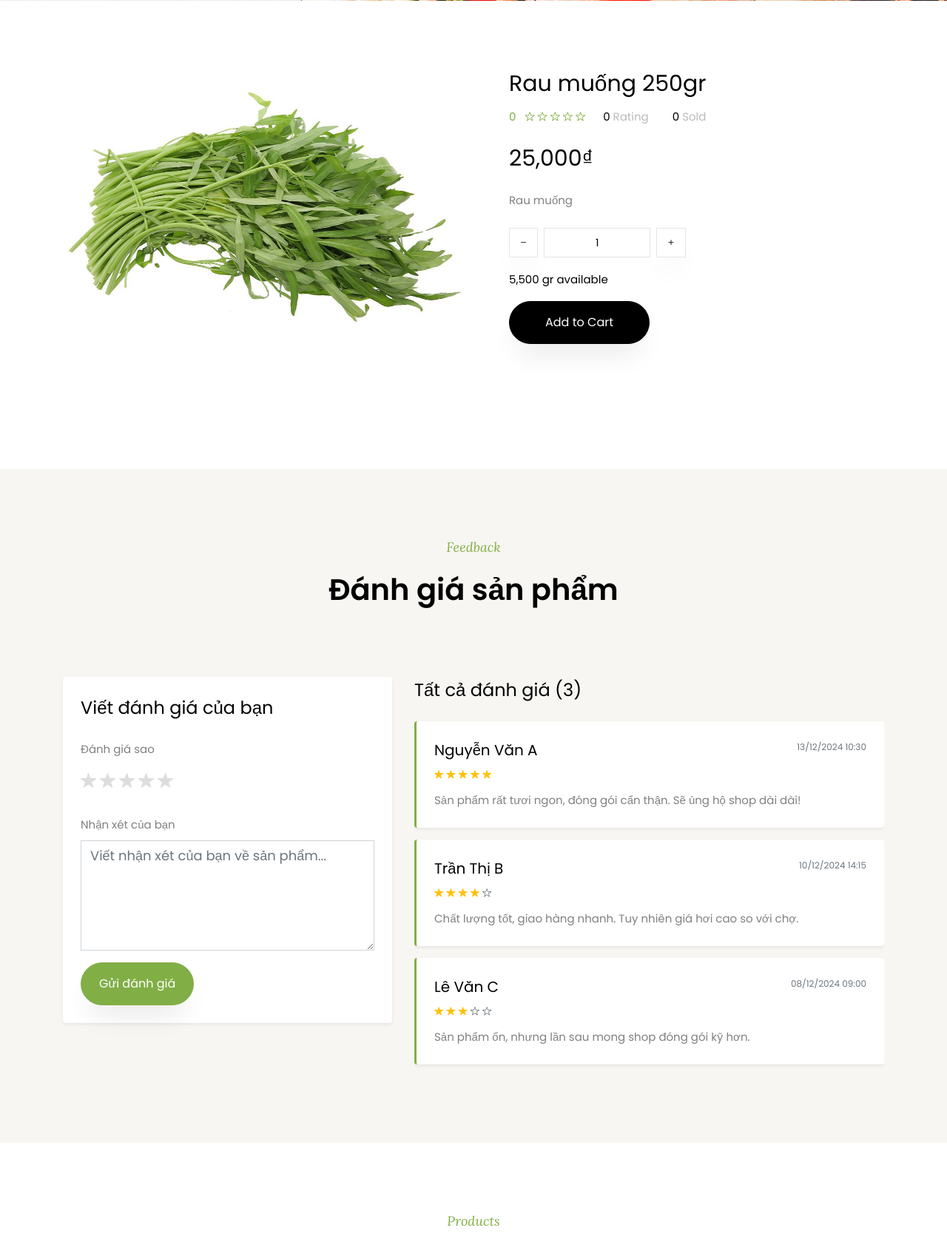
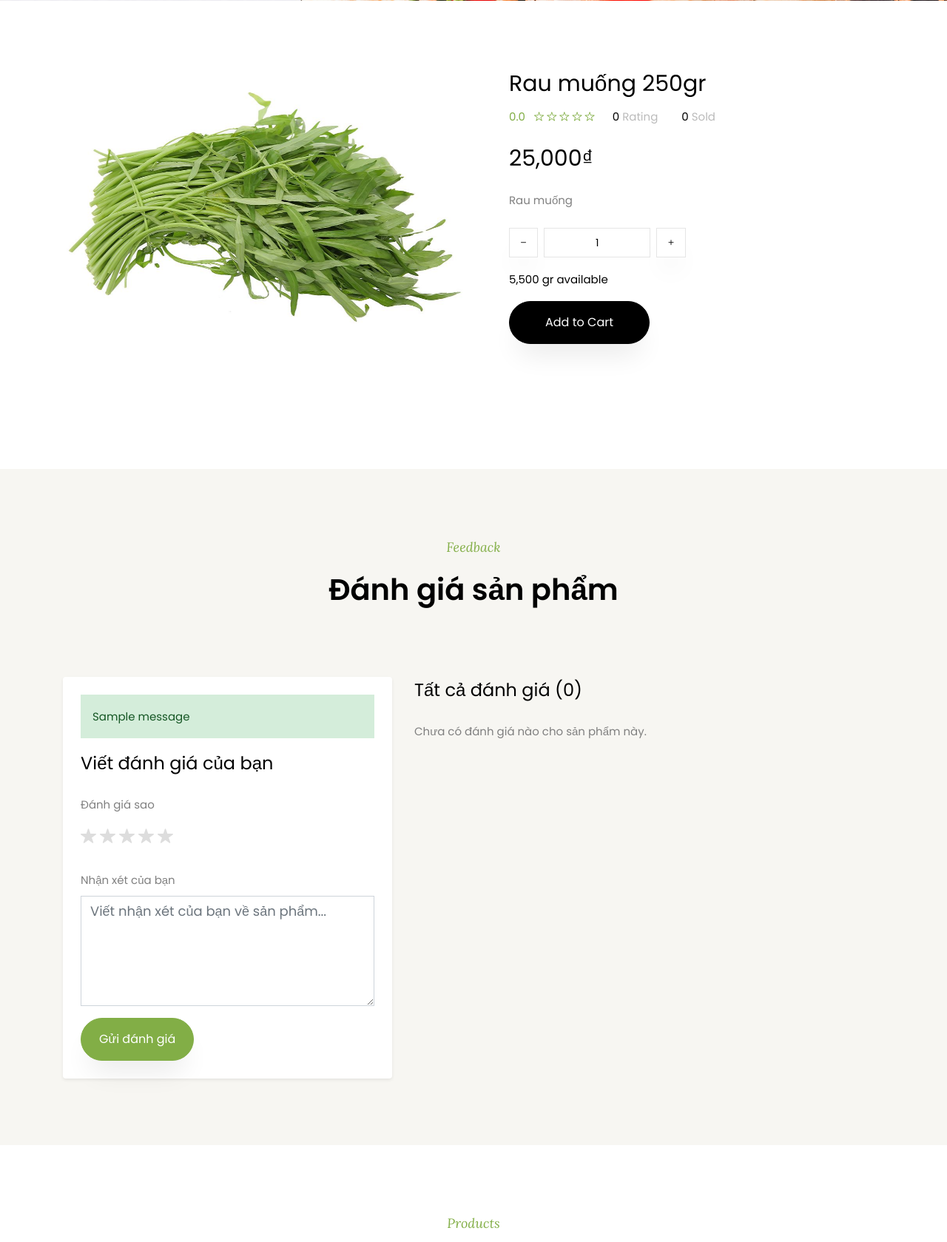
Before and after one commit to 23130227/WebBanThucPhamTuoiSong, a Django app: a page that uses pages/templates/pages/base.html in a window 1280 px wide. Shown: the part 461-2140 px from the top of the page at 74% size. Run offline with Django 5.2, Linux system fonts and the light colour scheme; data comes from the database, SQL or seed files in the repository; both versions use the stored data as it was after the commit; tables that the repository leaves empty hold one stand-in row (values such as "Sample post"); one stand-in notice (Sample message) is shown; some libraries are stand-ins or nearby versions; some web fonts are replaced.

Commit message:
đánh giá sản phẩm

```diff
--- a/WebBanThucPhamTuoiSong/settings.py
+++ b/WebBanThucPhamTuoiSong/settings.py
@@ -109,7 +109,7 @@
 
 LANGUAGE_CODE = 'en-us'
 
-TIME_ZONE = 'UTC'
+TIME_ZONE = 'Asia/Ho_Chi_Minh'
 
 USE_I18N = True
 
--- a/pages/templates/pages/base.html
+++ b/pages/templates/pages/base.html
@@ -81,7 +81,7 @@
                     <li class="nav-item"><a href="{% url 'about' %}" class="nav-link">Về chúng tôi</a></li>
                     <li class="nav-item"><a href="{% url 'blog' %}" class="nav-link">Blog</a></li>
                     <li class="nav-item"><a href="{% url 'contact' %}" class="nav-link">Liên hệ</a></li>
-                    {% if user.is_authenticated and not user.is_staff %}
+                    {% if user.is_authenticated and not user.is_staff and not user.is_superuser %}
                         <li class="nav-item dropdown">
                             <a class="nav-link dropdown-toggle" href="#" id="dropdown04"
                                data-toggle="dropdown"
--- a/products/templates/products/product-single.html
+++ b/products/templates/products/product-single.html
@@ -27,15 +27,15 @@
                     <h3>{{ product.name }}</h3>
                     <div class="rating d-flex">
                         <p class="text-left mr-4">
-                            <a href="#" class="mr-2">{{ avg_rating }}</a>
-                            {% if avg_rating > 0 %}
-                                {% for fs in full_star %}
+                            <a href="#" class="mr-2">{{ product.avg_rating | floatformat:1 }}</a>
+                            {% if product.avg_rating > 0 %}
+                                {% for fs in product.full_star %}
                                     <a href="#"><span class="ion-ios-star"></span></a>
                                 {% endfor %}
-                                {% if half_star > 0 %}
+                                {% if product.half_star > 0 %}
                                     <a href="#"><span class="ion-ios-star-half"></span></a>
                                 {% endif %}
-                                {% for es in empty_star %}
+                                {% for es in product.empty_star %}
                                     <a href="#"><span class="ion-ios-star-outline"></span></a>
                                 {% endfor %}
                             {% else %}
@@ -99,6 +99,11 @@
                 <!-- Review Form -->
                 <div class="col-md-5 ftco-animate">
                     <div class="p-4 bg-white rounded shadow-sm">
+                        {% if messages %}
+                            {% for message in messages %}
+                                <div class="alert-success p-3 mb-3">{{ message }}</div>
+                            {% endfor %}
+                        {% endif %}
                         <h4 class="mb-4">Viết đánh giá của bạn</h4>
                         <form method="post" action="{% url 'submit-review' product.id %}">
                             {% csrf_token %}
@@ -130,62 +135,33 @@
                 <!-- Reviews List -->
                 <div class="col-md-7 ftco-animate">
                     <div class="reviews-list">
-                        <h4 class="mb-4">Tất cả đánh giá (3)</h4>
+                        <h4 class="mb-4">Tất cả đánh giá ({{ reviews.count }})</h4>
 
                         <!-- Review Item 1 -->
+                        {% if reviews.exists %}
+                            {% for r in reviews %}
                                 <div class="review-item bg-white p-4 mb-3 rounded shadow-sm">
                                     <div class="d-flex justify-content-between align-items-start mb-2">
                                         <div>
-                                    <h5 class="mb-1">Nguyễn Văn A</h5>
+                                            <h5 class="mb-1">{{ r.user.first_name }}</h5>
                                             <div class="rating-stars">
+                                                {% for s in r.stars %}
                                                     <span class="text-warning"><i class="ion-ios-star"></i></span>
-                                        <span class="text-warning"><i class="ion-ios-star"></i></span>
-                                        <span class="text-warning"><i class="ion-ios-star"></i></span>
-                                        <span class="text-warning"><i class="ion-ios-star"></i></span>
-                                        <span class="text-warning"><i class="ion-ios-star"></i></span>
+                                                {% endfor %}
+                                                {% for es in r.empty_stars %}
+                                                    <span class="text-warning"><i
+                                                            class="ion-ios-star-outline"></i></span>
+                                                {% endfor %}
                                             </div>
                                         </div>
-                                <small class="text-muted">13/12/2024 10:30</small>
+                                        <small class="text-muted">{{ r.created_at }}</small>
                                     </div>
-                            <p class="mb-0">Sản phẩm rất tươi ngon, đóng gói cẩn thận. Sẽ ủng hộ shop dài dài!</p>
+                                    <p class="mb-0">{{ r.comment }}</p>
                                 </div>
-
-                        <!-- Review Item 2 -->
-                        <div class="review-item bg-white p-4 mb-3 rounded shadow-sm">
-                            <div class="d-flex justify-content-between align-items-start mb-2">
-                                <div>
-                                    <h5 class="mb-1">Trần Thị B</h5>
-                                    <div class="rating-stars">
-                                        <span class="text-warning"><i class="ion-ios-star"></i></span>
-                                        <span class="text-warning"><i class="ion-ios-star"></i></span>
-                                        <span class="text-warning"><i class="ion-ios-star"></i></span>
-                                        <span class="text-warning"><i class="ion-ios-star"></i></span>
-                                        <span class="text-muted"><i class="ion-ios-star-outline"></i></span>
-                                    </div>
-                                </div>
-                                <small class="text-muted">10/12/2024 14:15</small>
-                            </div>
-                            <p class="mb-0">Chất lượng tốt, giao hàng nhanh. Tuy nhiên giá hơi cao so với chợ.</p>
-                        </div>
-
-                        <!-- Review Item 3 -->
-                        <div class="review-item bg-white p-4 mb-3 rounded shadow-sm">
-                            <div class="d-flex justify-content-between align-items-start mb-2">
-                                <div>
-                                    <h5 class="mb-1">Lê Văn C</h5>
-                                    <div class="rating-stars">
-                                        <span class="text-warning"><i class="ion-ios-star"></i></span>
-                                        <span class="text-warning"><i class="ion-ios-star"></i></span>
-                                        <span class="text-warning"><i class="ion-ios-star"></i></span>
-                                        <span class="text-muted"><i class="ion-ios-star-outline"></i></span>
-                                        <span class="text-muted"><i class="ion-ios-star-outline"></i></span>
-                                    </div>
-                                </div>
-                                <small class="text-muted">08/12/2024 09:00</small>
-                            </div>
-                            <p class="mb-0">Sản phẩm ổn, nhưng lần sau mong shop đóng gói kỹ hơn.</p>
-                        </div>
-
+                            {% endfor %}
+                        {% else %}
+                            <p>Chưa có đánh giá nào cho sản phẩm này.</p>
+                        {% endif %}
                     </div>
                 </div>
             </div>
--- a/products/views.py
+++ b/products/views.py
@@ -1,8 +1,10 @@
-from django.contrib.auth.decorators import login_required
+from django.contrib import messages
+from django.contrib.auth.decorators import login_required, user_passes_test
 from django.core.paginator import Paginator
 from django.db.models import Avg
 from django.db.models.functions import Random
-from django.shortcuts import render, get_object_or_404
+from django.shortcuts import render, get_object_or_404, redirect
+
 from .models import *
 
 
@@ -16,16 +18,46 @@
     full_star = int(avg_rating) + (1 if avg_rating - int(avg_rating) >= 0.75 else 0)
     half_star = 1 if 0.25 <= avg_rating - int(avg_rating) < 0.75 else 0
     empty_star = 5 - full_star - half_star
+    product.avg_rating = avg_rating
+    product.full_star = range(full_star)
+    product.half_star = half_star
+    product.empty_star = range(empty_star)
+    reviews = product.reviews.all().order_by(
+        '-created_at')
+    for r in reviews:
+        r.stars = range(r.rating)
+        r.empty_stars = range(5 - r.rating)
     related_products = (Product.objects.filter(category=category).exclude(pk=product.pk).order_by(Random())[:4])
     return render(request, "products/product-single.html",
-                  {'product': product, 'avg_rating': avg_rating, 'full_star': range(full_star), 'half_star': half_star,
-                   'empty_star': range(empty_star),
+                  {'product': product, 'reviews': reviews,
                    'related_products': related_products})
 
 
+def is_normal_user(user):
+    return user.is_authenticated and not user.is_staff and not user.is_superuser
+
+
 @login_required
+@user_passes_test(is_normal_user)
 def submit_review(request, product_id):
-    pass
+    product = get_object_or_404(Product, id=product_id)
+    rating = request.POST.get('rating', 0)
+    user = request.user
+    comment = request.POST.get('comment', '').strip()
+    if request.method == 'POST':
+        review, created = Review.objects.get_or_create(
+            product=product,
+            user=user,
+            defaults={'rating': rating, 'comment': comment}
+        )
+        if created:
+            messages.success(request, "Cảm ơn bạn đã gửi đánh giá!")
+        else:
+            review.rating = rating
+            review.comment = comment
+            review.save()
+            messages.success(request, "Đánh giá của bạn đã được cập nhật!")
+    return redirect(product.get_absolute_url())
 
 
 def shop_all_products_view(request):
```
Also changed, not shown: cart/views.py (+6 -1 lines), db.sqlite3. Lines whose indentation alone changed are shown as unchanged.
